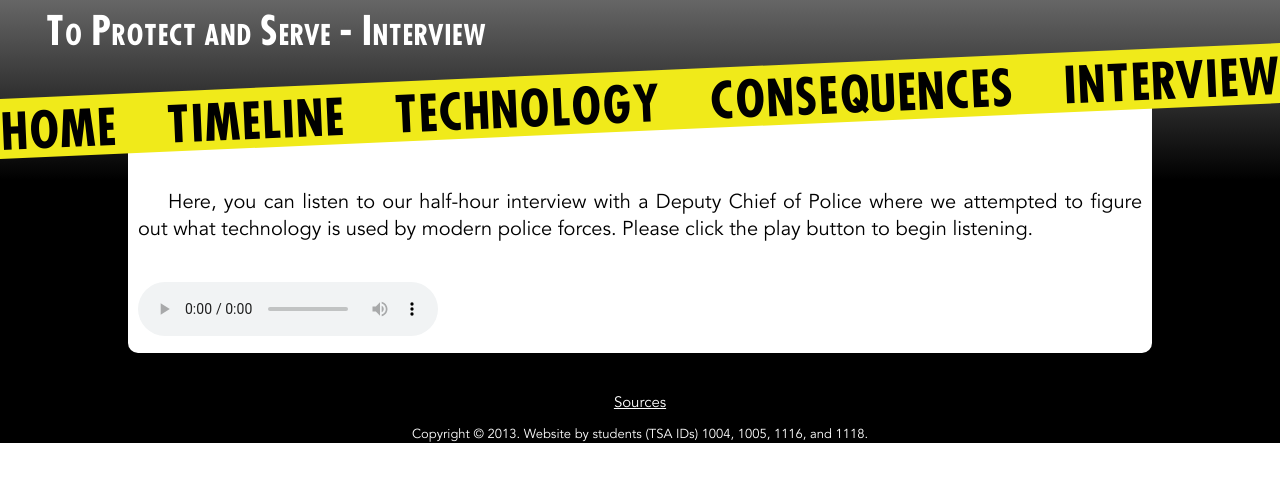
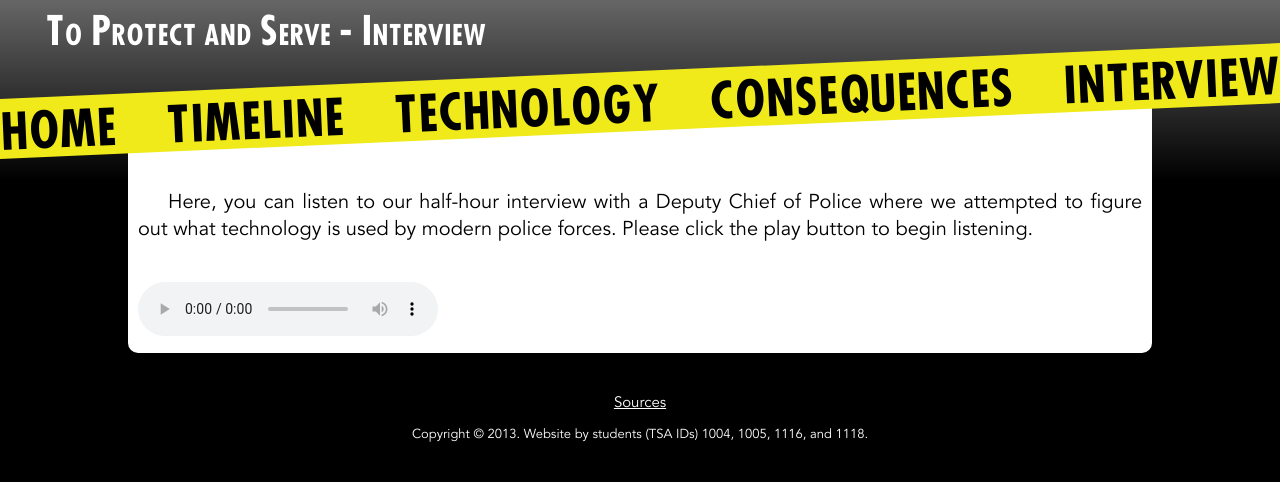
Before and after one commit to pbfy0/ToProtectAndServe, a Jekyll site: the page built from interview.html, in a window 1280 px wide. Shown: the top 482 px of the page. Built offline with Jekyll 4.4.1, drawn with Linux system fonts in a browser that asks for light colours.

Commit message:
!important!

```diff
--- a/css/gradient.css
+++ b/css/gradient.css
@@ -1,5 +1,5 @@
 body {
-	background-color: black; /* Old browsers */
+	background-color: black !important; /* Old browsers */
 	background: -moz-linear-gradient(top,  #666666 0%, #000000 180px); /* FF3.6+ */
 	background: -webkit-gradient(linear, left top, left bottom, color-stop(0%,#666666), color-stop(180px,#000000)); /* Chrome,Safari4+ */
 	background: -webkit-linear-gradient(top,  #666666 0%,#000000 180px); /* Chrome10+,Safari5.1+ */
```
